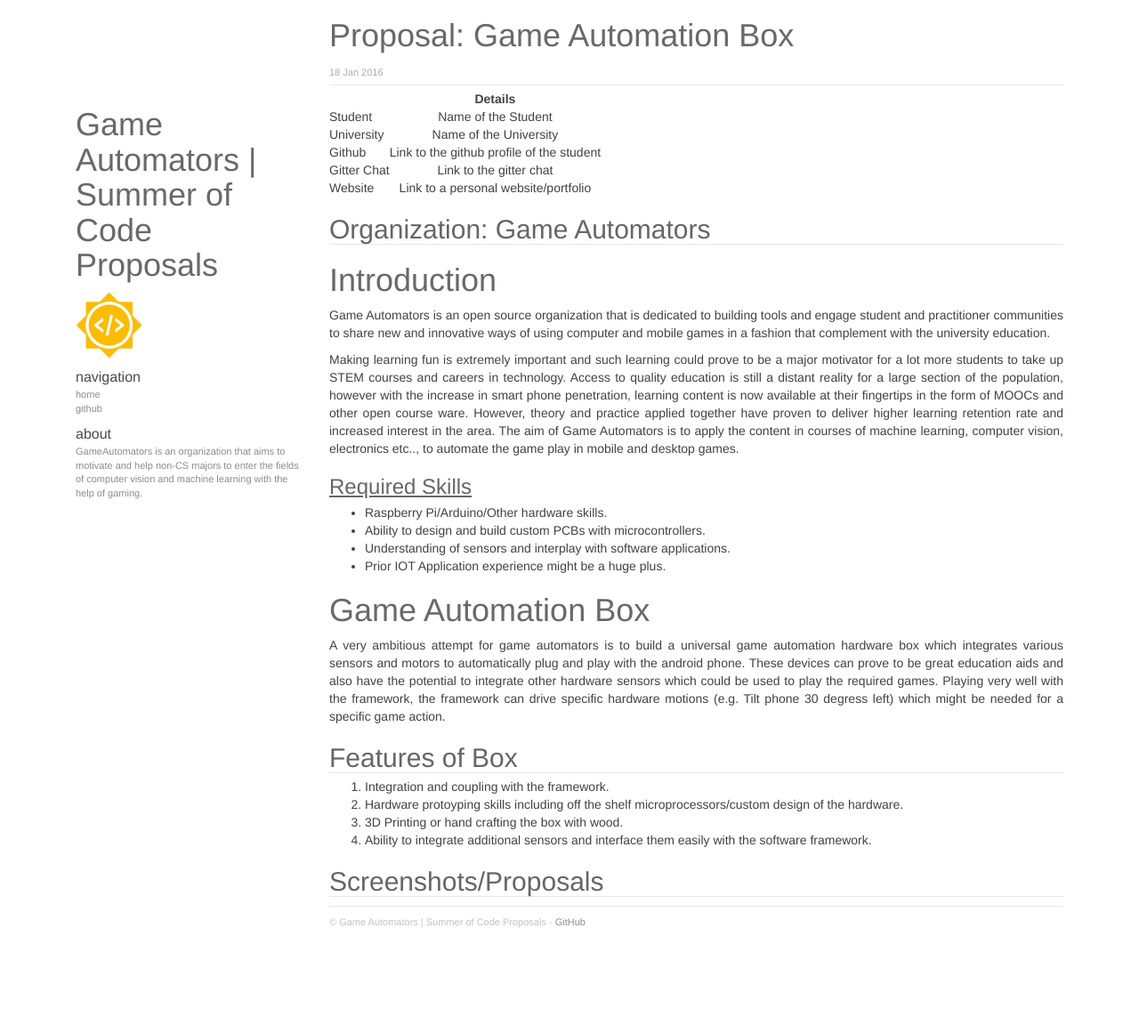
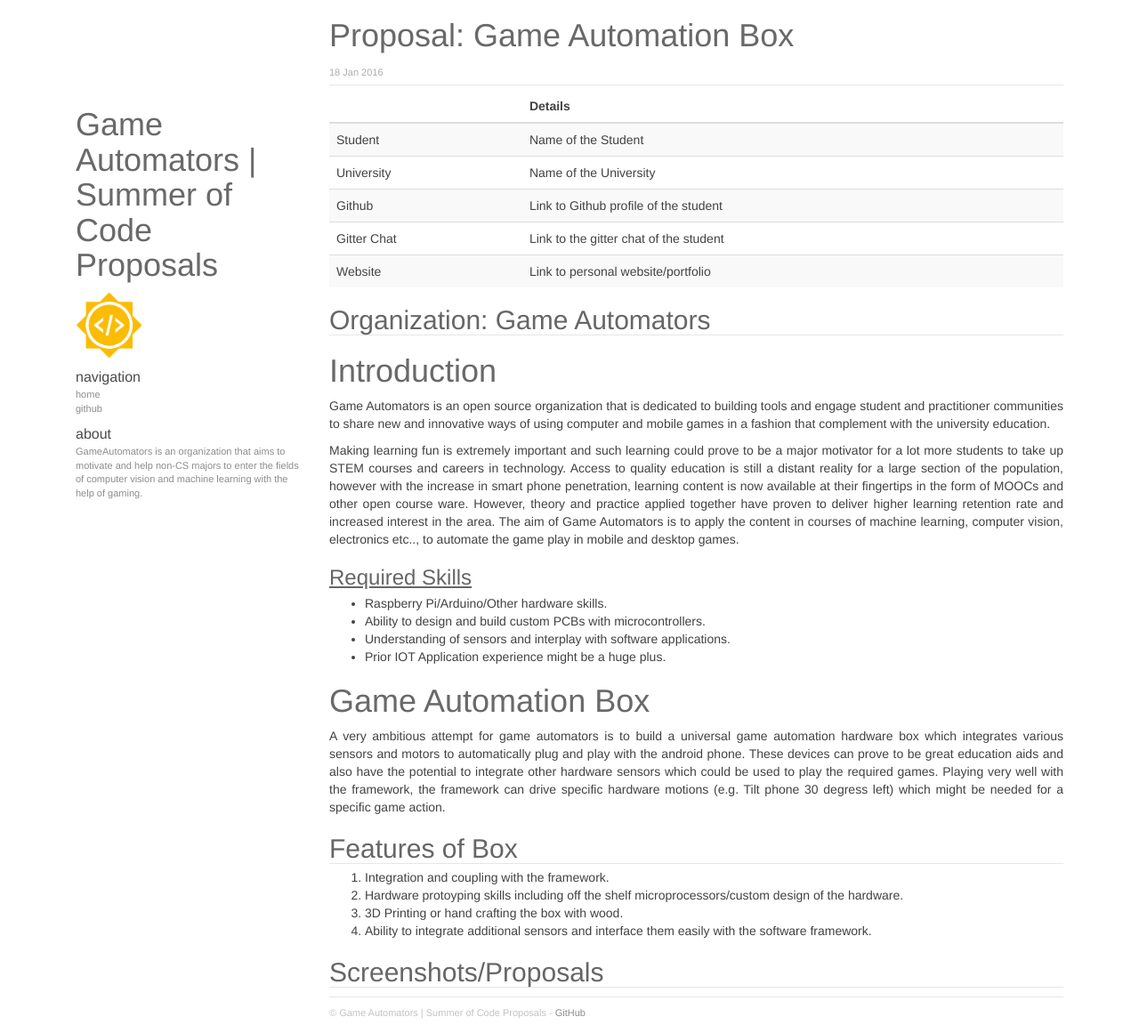
Before and after one commit to GameAutomators/SOC, a Jekyll site: the page built from _posts/2018-01-18-proposal-game-box.markdown, in a window 1280 px wide. Shown: the whole page at 89% size. Built offline with Jekyll 4.4.1, drawn with Linux system fonts in a browser that asks for light colours; nearby versions of some CDN libraries; before the commit the page ends 1059 px from its top, so only the background shows below that.

Commit message:
Formatting table display correctly with Bootstrap

```diff
--- a/_posts/2018-01-18-proposal-game-box.markdown
+++ b/_posts/2018-01-18-proposal-game-box.markdown
@@ -5,13 +5,36 @@ date:   2016-01-18 00:18:23
 categories: framework
 ---
 
-|         | Details           |
-| ------------- |:-------------:|
-| Student      | Name of the Student |
-| University      | Name of the University      |
-| Github | Link to the github profile of the student      |
-| Gitter Chat | Link to the gitter chat      |
-| Website | Link to a personal website/portfolio      |
+<table class="table table-striped">
+    <thead>
+      <tr>
+        <th></th>
+        <th>Details</th>
+      </tr>
+    </thead>
+    <tbody>
+      <tr>
+        <td>Student</td>
+        <td>Name of the Student</td>
+      </tr>
+      <tr>
+        <td>University</td>
+        <td>Name of the University</td>
+      </tr>
+      <tr>
+        <td>Github</td>
+        <td>Link to Github profile of the student</td>
+      </tr>
+      <tr>
+        <td>Gitter Chat</td>
+        <td>Link to the gitter chat of the student</td>
+      </tr>
+      <tr>
+        <td>Website</td>
+        <td>Link to personal website/portfolio</td>
+      </tr>
+    </tbody>
+</table>
 
 ## Organization: Game Automators
 
```
Also changed, not shown: _posts/2018-01-16-proposal-game-automation-framework.markdown (+30 -7 lines), _posts/2018-01-17-proposal-game-automation-marketplace.markdown (+30 -7 lines), _posts/2018-01-19-template-student-proposal.markdown (+30 -7 lines).
